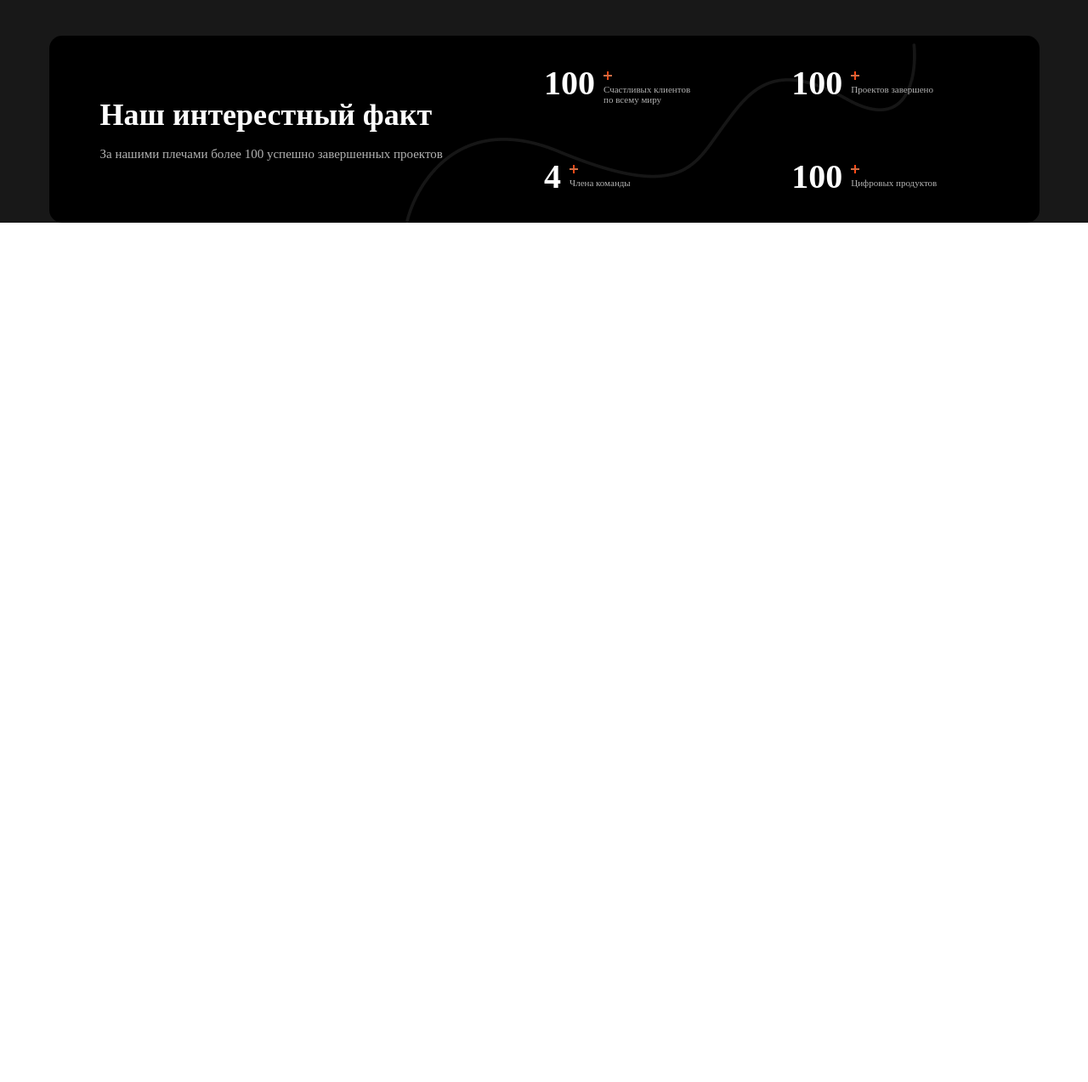
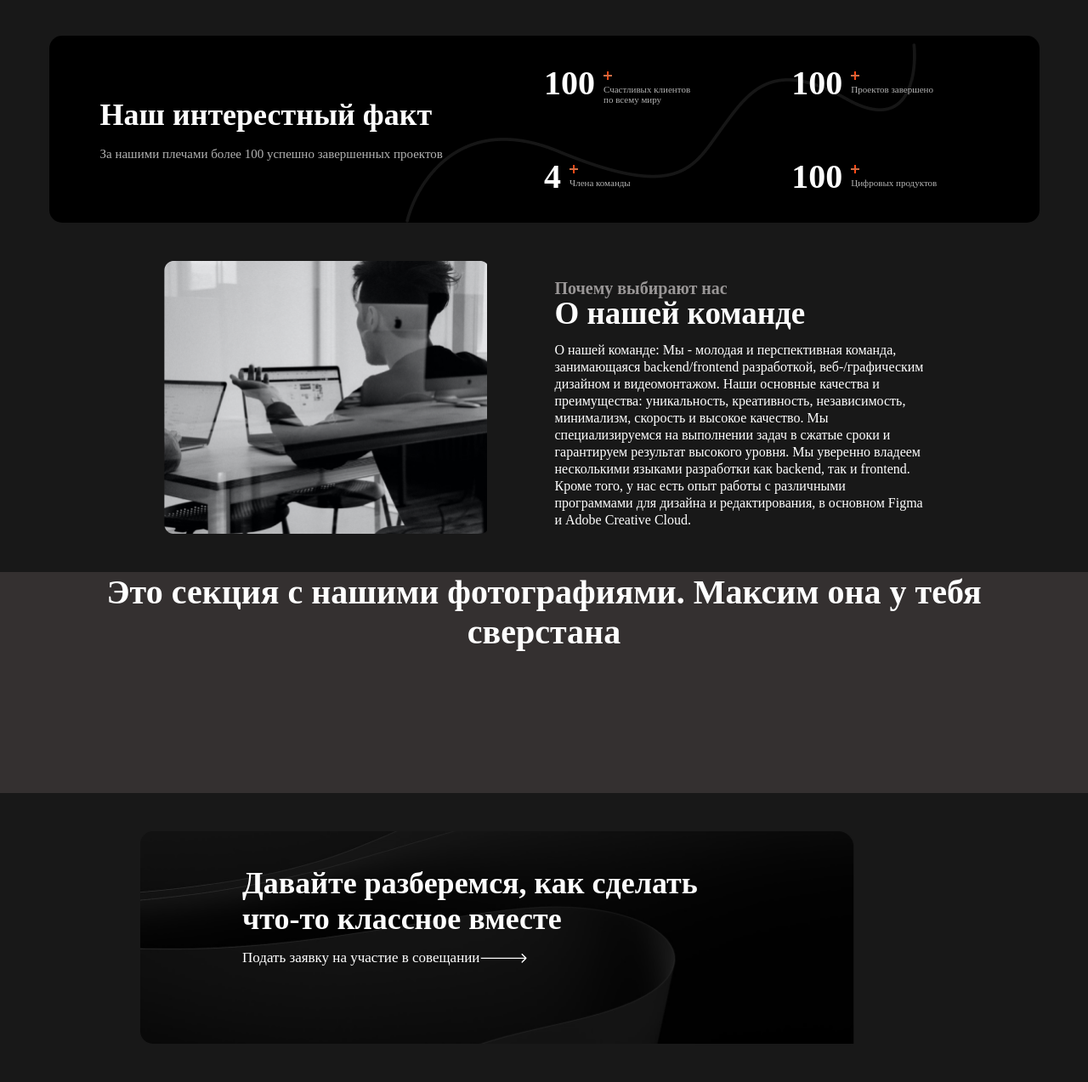
Before and after one commit to Alexander281990/FreelancePortfolio, a plain HTML site: page AboutUs/index.html in a window 1280 px wide. Shown: the part 1236-2509 px from the top of the page at 85% size. Before the commit the page ends 1498 px from the top, so only its background shows below. Drawn offline with Linux system fonts and the light colour scheme.

Commit message:
added section_4,6

```diff
--- /dev/null
+++ b/AboutUs/css/section_4.css
@@ -0,0 +1,47 @@
+.section_4 {
+    width: 100%;
+    padding-top: 45px;
+    padding-bottom: 45px;
+    background-color: #181818;
+}
+
+.section_4_inner {
+    display: flex;
+    justify-content: center;
+    gap: 80px;
+}
+
+.section_4_inner_img {
+    width: 380px;
+    height: 321px;
+    background-image: url("/AboutUs/img/section_2/about_img_1.png");
+    background-repeat: no-repeat;
+    background-size: cover;
+}
+
+.section_4_inner_text {
+    display: flex;
+    flex-direction: column;
+    justify-content: space-around;
+    width: 435px;
+    height: 321px;
+}
+
+.section_4_inner_text > .text {
+    color: #999696;
+    font-size: 20px;
+    font-weight: 600;
+}
+
+.section_4_inner_text > h4 {
+    color: #FEFEFE;
+    font-size: 37px;
+    font-weight: 600;
+}
+
+.section_4_inner_text > .text_description {
+    color: #FFF;
+    font-size: 16px;
+    font-weight: 400;
+    line-height: 20px;
+}
--- /dev/null
+++ b/AboutUs/css/section_5.css
@@ -0,0 +1,9 @@
+.section_5 {
+    height: 260px;
+    background-color: #343030;
+}
+
+.section_5_h2 {
+    margin: 0;
+    padding: 0;
+}
--- /dev/null
+++ b/AboutUs/css/section_6.css
@@ -0,0 +1,45 @@
+.section_6 {
+    background-color: #181818;
+    padding-top: 45px;
+    padding-bottom: 45px;
+}
+
+.section_6_inner {
+    margin: 0 auto;
+    background-image: url("/AboutUs/img/section_6/bacground_section.png");
+    background-repeat: no-repeat;
+    background-size: cover;
+    background-position-x: -110px;
+    padding-top: 40px;
+    padding-left: 120px;
+    padding-right: 220px;
+    border-radius: 15px;
+    height: 250px;
+    width: 950px;
+    display: flex;
+    flex-direction: column;
+    position: relative;
+}
+
+.section_6_inner > h4 {
+    color: #FEFEFE;
+    font-size: 36px;
+    font-weight: 600;
+}
+
+.section_6_inner_link {
+    display: flex;
+    margin-top: 15px;
+}
+
+.section_6_inner_link > img {
+    width: 55px;
+}
+
+.section_6_inner_link > a {
+    color: #FFF;
+    font-size: 17px;
+    font-weight: 400;
+    margin-right: 1px;
+    text-decoration: none;
+}
--- a/AboutUs/index.html
+++ b/AboutUs/index.html
@@ -7,6 +7,9 @@
     <link rel="stylesheet" href="css/section_1.css">
     <link rel="stylesheet" href="css/section_2.css">
     <link rel="stylesheet" href="css/section_3.css">
+    <link rel="stylesheet" href="css/section_4.css">
+    <link rel="stylesheet" href="css/section_5.css">
+    <link rel="stylesheet" href="css/section_6.css">
 </head>
 <body>
     <section class="section_1">
@@ -111,5 +114,47 @@
             </div>
         </div>
     </section>
+    <section class="section_4">
+        <div class="container">
+            <div class="section_4_inner">
+                <div class="section_4_inner_img"></div>
+                <div class="section_4_inner_text">
+                    <div class="text">Почему выбирают нас</div>
+                    <h4>О нашей команде</h4>
+                    <div class="text_description">О нашей команде: Мы - молодая и
+                        перспективная команда, занимающаяся backend/frontend
+                        разработкой, веб-/графическим дизайном и видеомонтажом.
+                        Наши основные качества и преимущества: уникальность,
+                        креативность, независимость, минимализм, скорость и высокое
+                        качество. Мы специализируемся на выполнении задач в сжатые
+                        сроки и гарантируем результат высокого уровня. Мы уверенно
+                        владеем несколькими языками разработки как backend, так и
+                        frontend. Кроме того, у нас есть опыт работы с различными
+                        программами для дизайна и редактирования, в основном Figma
+                        и Adobe Creative Cloud.
+                    </div>
+                </div>
+            </div>
+        </div>
+    </section>
+    <section class="section_5">
+        <div class="container">
+            <h2 class="section_5_h2">Это секция с нашими фотографиями. Максим она у тебя сверстана</h2>
+        </div>
+    </section>
+    <section class="section_6">
+        <div class="container">
+            <div class="section_6_inner">
+                <h4>
+                    Давайте разберемся, как сделать что-то классное вместе
+                </h4>
+                <div class="section_6_inner_link">
+                    <a href="#">Подать заявку на участие в совещании</a>
+                    <img src="/AboutUs/img/section_6/arrow 3.svg" alt="">
+                </div>
+
+            </div>
+        </div>
+    </section>
 </body>
 </html>
```
Also changed, not shown: AboutUs/img/section_6/arrow 3.svg (added), AboutUs/img/section_6/bacground_section.png (added).
